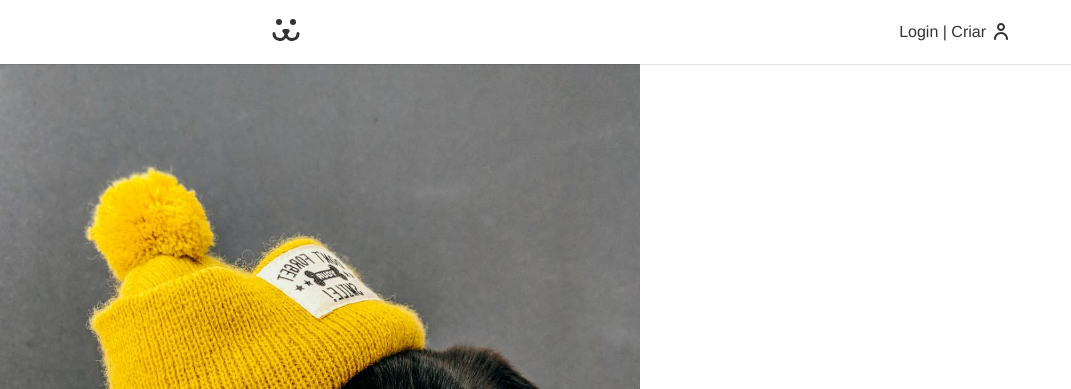
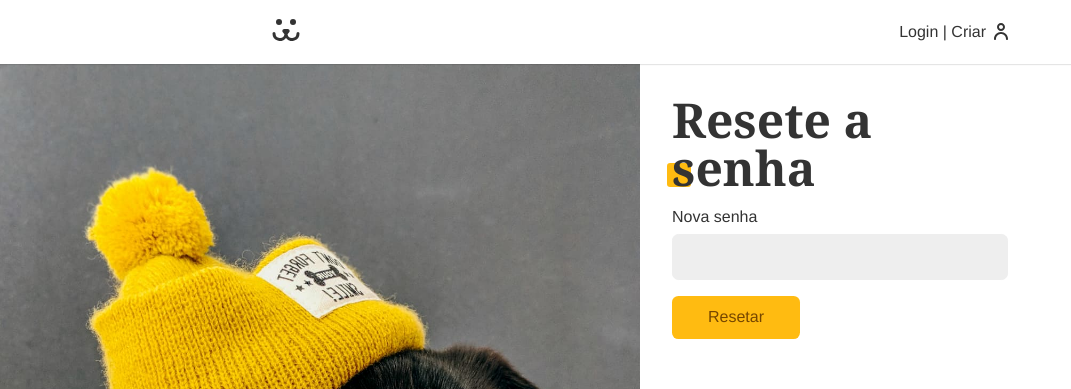
Before and after one commit to thiago-alves-silva/dogs-redux, a React (Create React App) app: page /login/resetar in a window 1280 px wide. Before the commit this address had no page. Shown: the top 389 px of the page, without its empty margins (0-1071 px from the left). Built offline with nearby package versions, Linux system fonts and the light colour scheme.

Commit message:
LoginReset

```diff
--- a/src/Components/Login/Login.jsx
+++ b/src/Components/Login/Login.jsx
@@ -23,8 +23,8 @@ const Login = () => {
           <Routes>
             <Route path="/" element={<LoginForm />} />
             <Route path="criar" element={<LoginCreate />} />
-            <Route path="esqueceu" element={<LoginForgotPassword />} />
-            <Route path="reset" element={<LoginResetPassword />} />
+            <Route path="perdeu" element={<LoginForgotPassword />} />
+            <Route path="resetar" element={<LoginResetPassword />} />
             <Route path="*" element={<NotFound />} />
           </Routes>
         )}
--- a/src/Components/Login/Login.module.css
+++ b/src/Components/Login/Login.module.css
@@ -12,9 +12,6 @@
 
 .forms {
   position: relative;
-  display: flex;
-  justify-content: center;
-  align-items: center;
   padding: 1rem 2rem 0;
   max-width: 400px;
 }
--- a/src/Components/Login/LoginCreate.jsx
+++ b/src/Components/Login/LoginCreate.jsx
@@ -11,7 +11,8 @@ const LoginCreate = () => {
   const { userLogin } = useContext(UserContext);
   const username = useForm();
   const email = useForm("email");
-  const password = useForm("password");
+  const password = useForm();
+  // const password = useForm("password"); lembrar
   const { error, loading, request } = useFetch();
 
   const handleSubmit = async (event) => {
--- a/src/Components/Login/LoginForgotPassword.jsx
+++ b/src/Components/Login/LoginForgotPassword.jsx
@@ -1,5 +1,42 @@
+import Input from "../Forms/Input";
+import Button from "../Forms/Button";
+import useForm from "../../Hooks/useForm";
+import useFetch from "../../Hooks/useFetch";
+import { PASSWORD_LOST_POST } from "../../api";
+import Error from "../Helper/Error";
+
 const LoginForgotPassword = () => {
-  return <div>LoginForgotPassword</div>;
+  const login = useForm();
+  const { data, error, loading, request } = useFetch();
+
+  const handleSubmit = (event) => {
+    event.preventDefault();
+
+    if (login.validate()) {
+      const { url, options } = PASSWORD_LOST_POST({
+        login: login.value,
+        url: window.location.href.replace("perdeu", "resetar"),
+      });
+      request(url, options);
+    }
+  };
+
+  return (
+    <section>
+      <h1 className="title">Perdeu a senha?</h1>
+      {data ? (
+        <p style={{ color: "#777" }}>{data}</p>
+      ) : (
+        <form onSubmit={handleSubmit}>
+          <Input label="E-mail/Usuário" {...login} />
+          <Button disabled={loading}>
+            {loading ? "Enviando..." : "Enviar"}
+          </Button>
+        </form>
+      )}
+      <Error error={error} />
+    </section>
+  );
 };
 
 export default LoginForgotPassword;
--- a/src/Components/Login/LoginResetPassword.jsx
+++ b/src/Components/Login/LoginResetPassword.jsx
@@ -1,5 +1,54 @@
+import { useEffect, useState } from "react";
+import Input from "../Forms/Input";
+import Button from "../Forms/Button";
+import useForm from "../../Hooks/useForm";
+import useFetch from "../../Hooks/useFetch";
+import { PASSWORD_RESET_POST } from "../../api";
+import Error from "../Helper/Error";
+
 const LoginResetPassword = () => {
-  return <div>LoginResetPassword</div>;
+  const [login, setLogin] = useState("");
+  const [key, setKey] = useState("");
+  const password = useForm();
+  const { data, error, loading, request } = useFetch();
+  // const password = useForm("password"); lembrar
+
+  const handleSubmit = async (event) => {
+    event.preventDefault();
+
+    if (password.validate()) {
+      const { url, options } = PASSWORD_RESET_POST({
+        login,
+        password: password.value,
+        key,
+      });
+      const { response, json } = await request(url, options);
+      if (response.ok) console.log(json);
+    }
+  };
+
+  useEffect(() => {
+    const params = new URLSearchParams(window.location.search);
+    setLogin(params.get("login") || "");
+    setKey(params.get("key") || "");
+  }, []);
+
+  return (
+    <div>
+      <h1 className="title">Resete a senha</h1>
+      {data ? (
+        <p style={{ color: "#777" }}>{data}</p>
+      ) : (
+        <form onSubmit={handleSubmit}>
+          <Input label="Nova senha" type="password" {...password} />
+          <Button disabled={loading}>
+            {loading ? "Enviando..." : "Resetar"}
+          </Button>
+        </form>
+      )}
+      <Error error={error} />
+    </div>
+  );
 };
 
 export default LoginResetPassword;
--- a/src/Components/User/User.jsx
+++ b/src/Components/User/User.jsx
@@ -13,7 +13,7 @@ const User = () => {
     <section className="container">
       <UserHeader />
       <Routes>
-        <Route path="/" element={<Feed user={data.id} />} />
+        <Route path="/" element={<Feed user={data?.id} />} />
         <Route path="postar" element={<UserPhotoPost />} />
         <Route path="estatisticas" element={<UserStats />} />
         <Route path="*" element={<NotFound />} />
--- a/src/Hooks/useFetch.js
+++ b/src/Hooks/useFetch.js
@@ -16,7 +16,7 @@ const useFetch = () => {
       if (!response.ok) throw new Error(json.message);
     } catch (error) {
       json = null;
-      setError(error);
+      setError(error.message);
     } finally {
       setData(json);
       setLoading(false);
--- a/src/UserContext.jsx
+++ b/src/UserContext.jsx
@@ -6,7 +6,7 @@ export const UserContext = createContext();
 
 const UserStorage = ({ children }) => {
   const [data, setData] = useState(null);
-  const [login, setLogin] = useState(false);
+  const [login, setLogin] = useState(!!window.localStorage.getItem("token"));
   const [loading, setLoading] = useState(false);
   const [error, setError] = useState(null);
   const navigate = useNavigate();
@@ -76,7 +76,7 @@ const UserStorage = ({ children }) => {
       }
     };
 
-    if (!login) autoLogin();
+    autoLogin();
   }, [userLogout, login]);
 
   return (
--- a/src/api.js
+++ b/src/api.js
@@ -9,6 +9,18 @@ export const TOKEN_POST = (body) => {
         "Content-Type": "application/json",
       },
       body: JSON.stringify(body),
+    },
+  };
+};
+
+export const TOKEN_VALIDATE_POST = (token) => {
+  return {
+    url: API_URL + "/jwt-auth/v1/token/validate",
+    options: {
+      method: "POST",
+      headers: {
+        Authorization: "Bearer " + token,
+      },
     },
   };
 };
@@ -34,18 +46,6 @@ export const USER_POST = (body) => {
         "Content-Type": "application/json",
       },
       body: JSON.stringify(body),
-    },
-  };
-};
-
-export const TOKEN_VALIDATE_POST = (token) => {
-  return {
-    url: API_URL + "/jwt-auth/v1/token/validate",
-    options: {
-      method: "POST",
-      headers: {
-        Authorization: "Bearer " + token,
-      },
     },
   };
 };
@@ -82,6 +82,18 @@ export const PHOTO_GET = (id) => {
   };
 };
 
+export const PHOTO_DELETE = (id, token) => {
+  return {
+    url: `${API_URL}/api/photo/${id}`,
+    options: {
+      method: "DELETE",
+      headers: {
+        Authorization: "Bearer " + token,
+      },
+    },
+  };
+};
+
 export const COMMENT_POST = (id, token, body) => {
   return {
     url: `${API_URL}/api/comment/${id}`,
@@ -96,14 +108,28 @@ export const COMMENT_POST = (id, token, body) => {
   };
 };
 
-export const PHOTO_DELETE = (id, token) => {
+export const PASSWORD_LOST_POST = (body) => {
   return {
-    url: `${API_URL}/api/photo/${id}`,
+    url: `${API_URL}/api/password/lost`,
     options: {
-      method: "DELETE",
+      method: "POST",
       headers: {
-        Authorization: "Bearer " + token,
+        "Content-Type": "application/json",
       },
+      body: JSON.stringify(body),
     },
   };
 };
+
+export const PASSWORD_RESET_POST = (body) => {
+  return {
+    url: `${API_URL}/api/password/reset`,
+    options: {
+      method: "POST",
+      headers: {
+        "Content-Type": "application/json",
+      },
+      body: JSON.stringify(body),
+    },
+  };
+};
```
